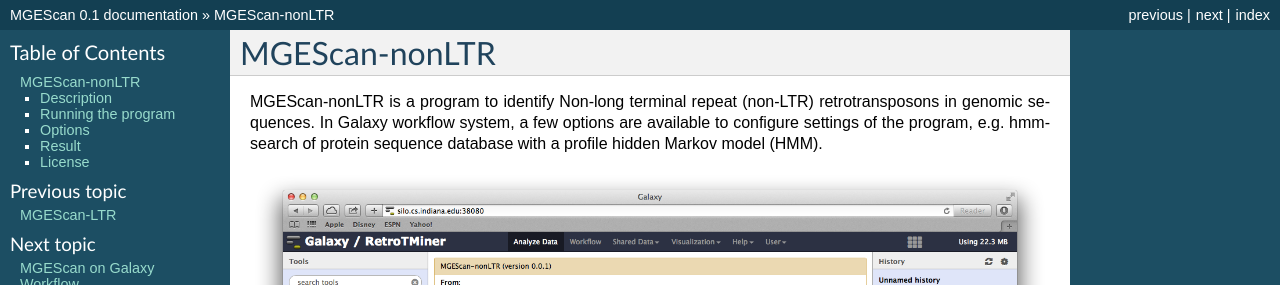
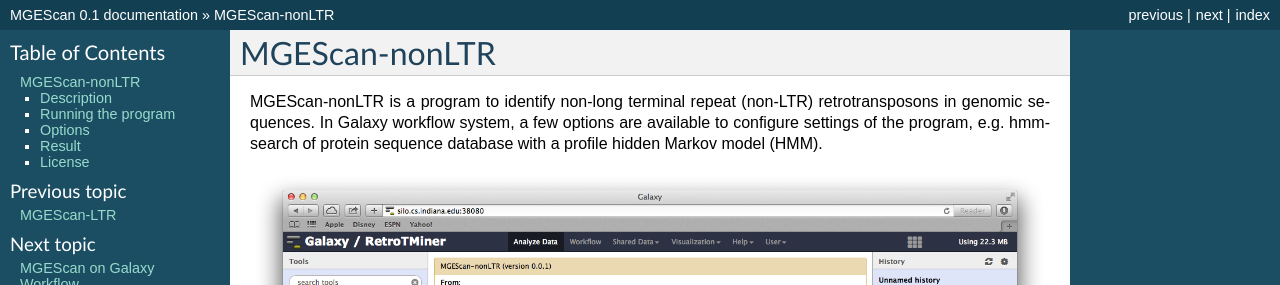
Before and after one commit to MGEScan/mgescan, a Sphinx documentation site: the page built from docs/source/nonltr.rst, in a window 1280 px wide. Shown: the top 285 px of the page. Built offline with Sphinx 7.4.7, drawn with Linux system fonts in a browser that asks for light colours; pages that are not in the unit, such as notebooks, are missing from menus.

```diff
--- a/docs/source/nonltr.rst
+++ b/docs/source/nonltr.rst
@@ -1,7 +1,7 @@
 MGEScan-nonLTR
 ==============
 
-MGEScan-nonLTR is a program to identify Non-long terminal repeat (non-LTR) retrotransposons in genomic sequences. In Galaxy workflow system, a few options are available to configure settings of the program, e.g. hmmsearch of protein sequence database with a profile hidden Markov model (HMM).
+MGEScan-nonLTR is a program to identify non-long terminal repeat (non-LTR) retrotransposons in genomic sequences. In Galaxy workflow system, a few options are available to configure settings of the program, e.g. hmmsearch of protein sequence database with a profile hidden Markov model (HMM).
 
 .. image:: images/rtm-nonltr.png
 
```
